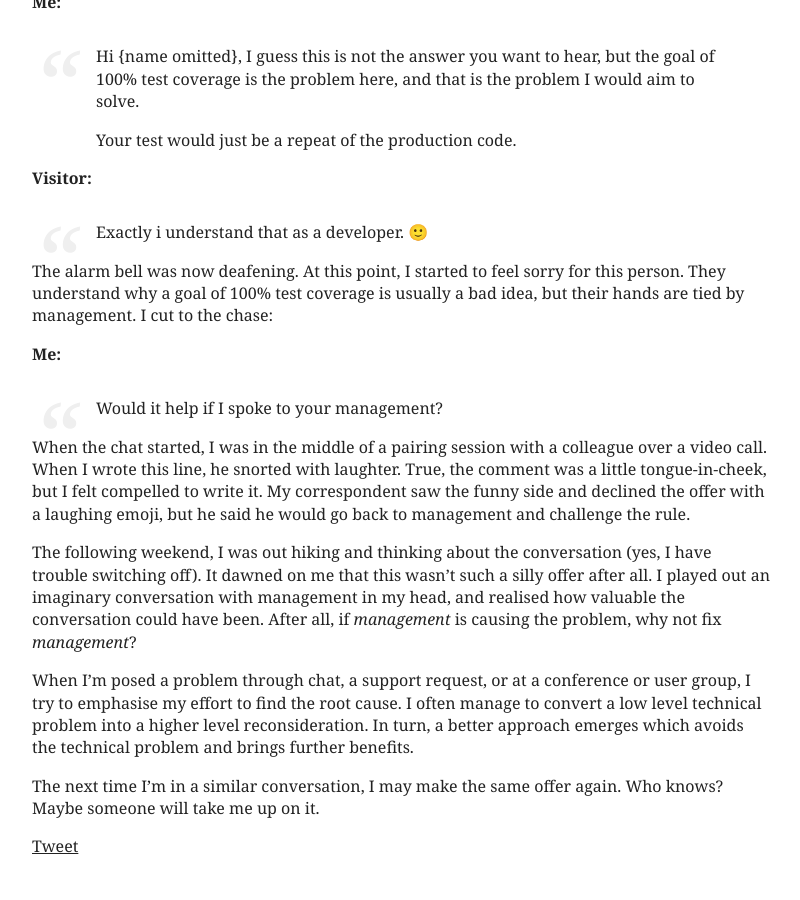
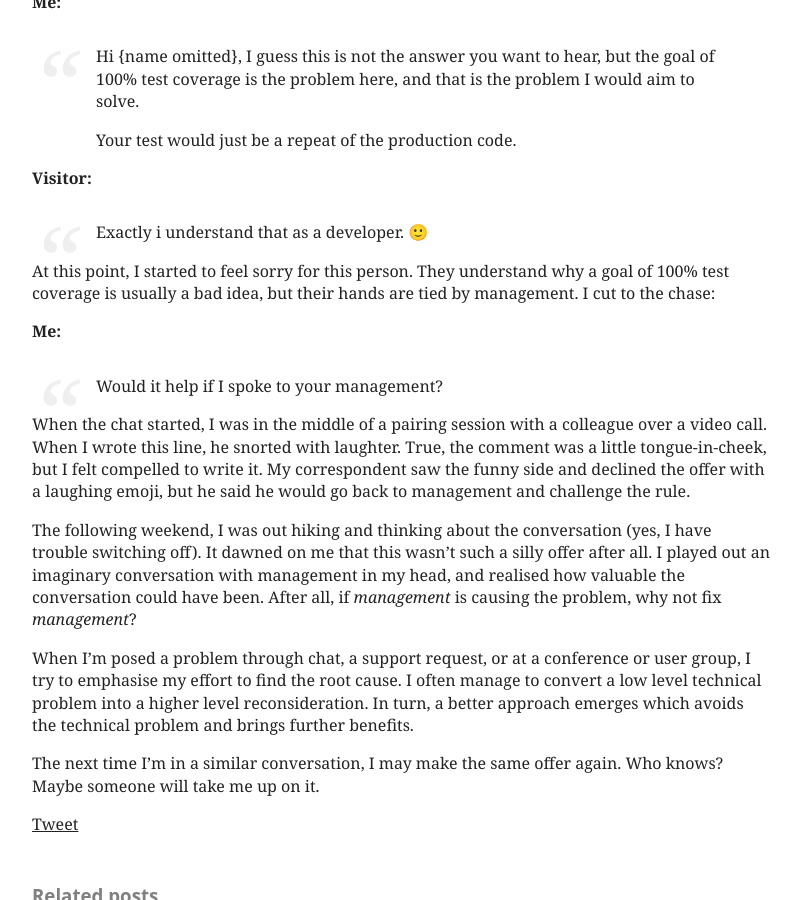
Before and after one commit to adamralph/adamralph.github.com, a Jekyll site: the page built from _posts/2019-10-22-would-it-help-if-i-spoke-to-your-management.md, in a window 1280 px wide and 900 px high, scrolled down 1630 px. Shown: the whole window, without its empty margins (239-1039 px from the left). Built offline with Jekyll 4.4.1, drawn with Linux system fonts in a browser that asks for light colours; comment, search, counter and statistics services are not loaded.

Commit message:
Remove dup sentence

```diff
--- a/_posts/2019-10-22-would-it-help-if-i-spoke-to-your-management.md
+++ b/_posts/2019-10-22-would-it-help-if-i-spoke-to-your-management.md
@@ -52,7 +52,7 @@ The alarm bell was now deafening.
   <p>Exactly i understand that as a developer. 🙂</p>
 </blockquote>
 
-The alarm bell was now deafening.  At this point, I started to feel sorry for this person. They understand why a goal of 100% test coverage is usually a bad idea, but their hands are tied by management. I cut to the chase:
+At this point, I started to feel sorry for this person. They understand why a goal of 100% test coverage is usually a bad idea, but their hands are tied by management. I cut to the chase:
 
 **Me:**
 
```
